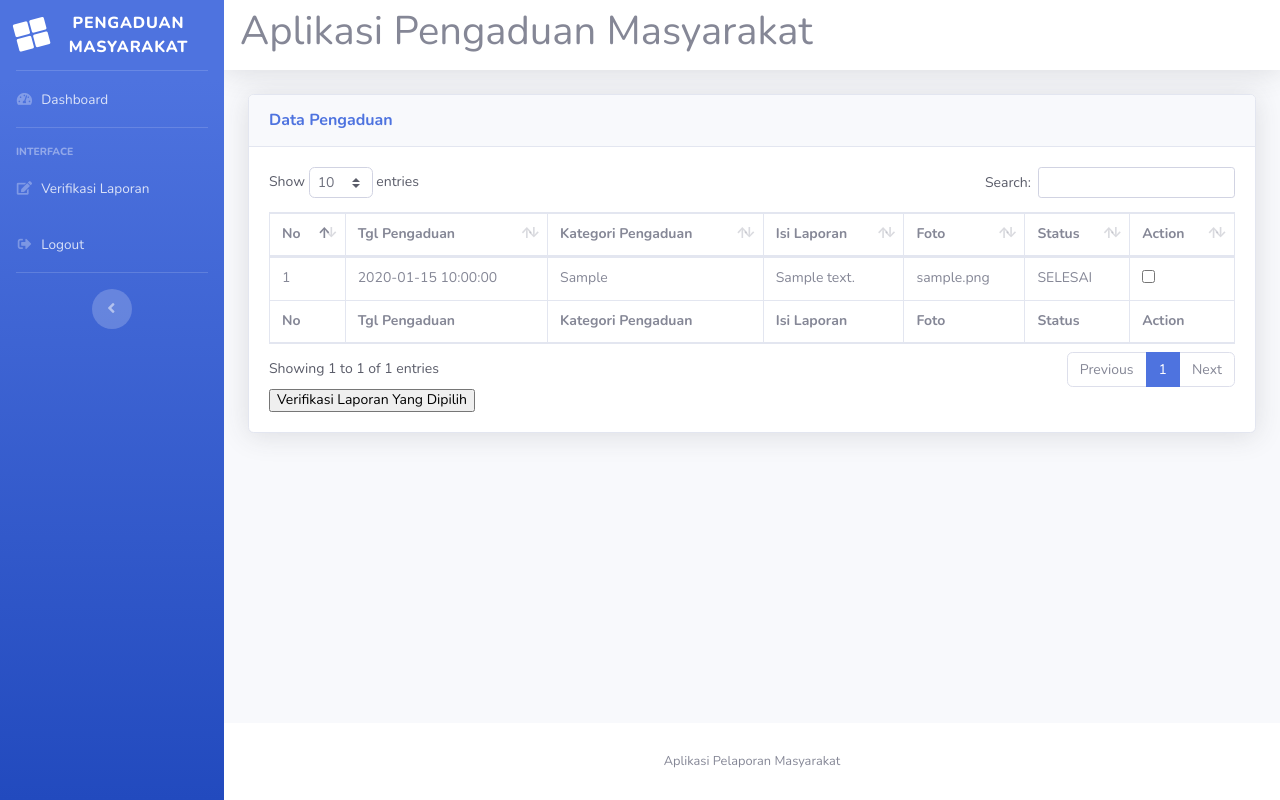
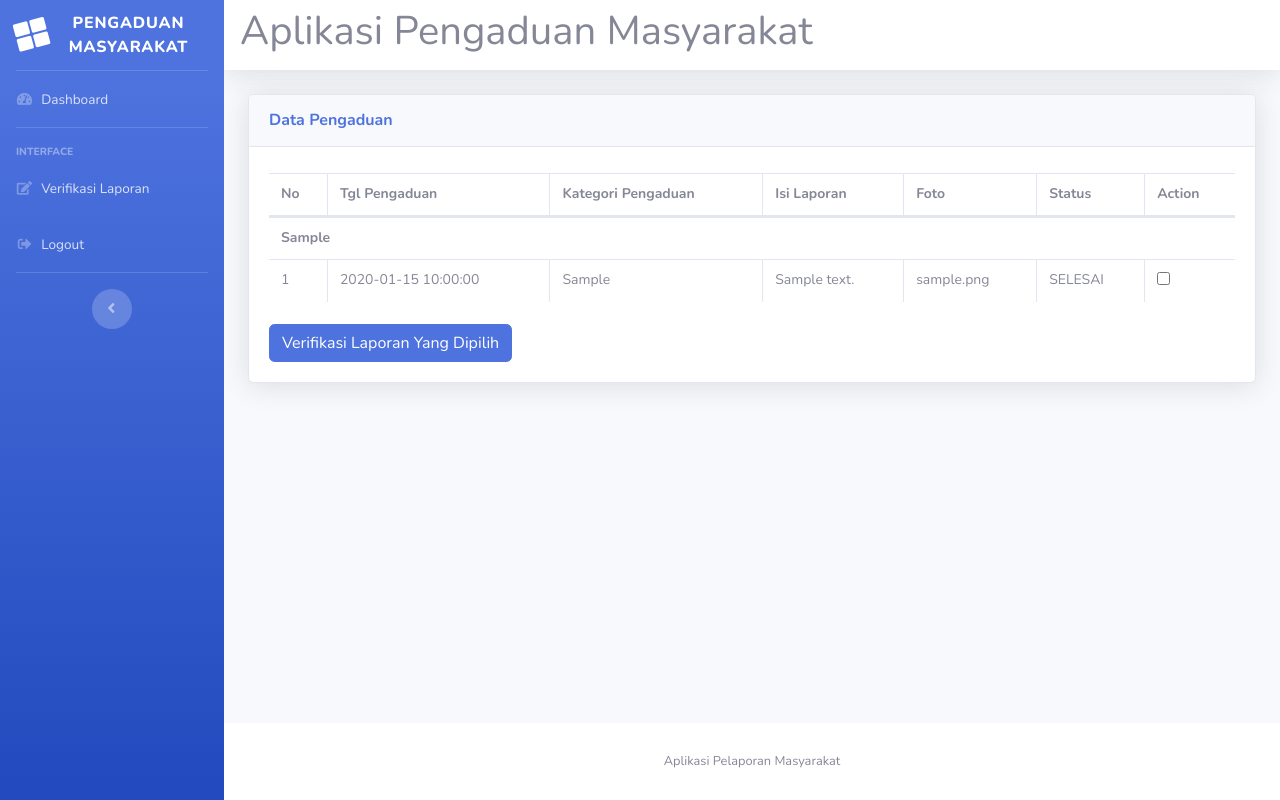
Before and after one commit to Bayuprdana/pengaduanwebb, a PHP site: page /petugas/petugas.php?url=verifikasi-laporan in a window 1280 px wide. Run offline with PHP 8.4, Linux system fonts and the light colour scheme; the visitor is signed in with stand-in values (Sample User, id 1); tables that the repository leaves empty or names only in its code hold one stand-in row (values such as "Sample post"); some libraries are stand-ins or nearby versions.

Commit message:
Add files via upload

```diff
--- a/petugas/verifikasi-laporan.php
+++ b/petugas/verifikasi-laporan.php
@@ -1,10 +1,41 @@
-<!-- DataTales Example -->
+<?php
+include '../koneksi/koneksi.php';
+
+if ($_SERVER['REQUEST_METHOD'] == 'POST' && isset($_POST['verifikasi'])) {
+    $verifikasi_ids = $_POST['verifikasi'];
+
+    foreach ($verifikasi_ids as $id_pengaduan) {
+        $update_sql = "UPDATE pengaduan SET status = 'SELESAI' WHERE id_pengaduan = $id_pengaduan";
+        mysqli_query($koneksi, $update_sql);
+
+        // Mendapatkan nilai dari input tersembunyi untuk setiap item yang dicentang
+        $kategori_pengaduan = $_POST['kategori_pengaduan'][$id_pengaduan] ?? '';
+        $tgl_pengaduan = $_POST['tgl_pengaduan'][$id_pengaduan] ?? '';
+        $nik = $_POST['nik'][$id_pengaduan] ?? '';
+        $isi_laporan = $_POST['isi_laporan'][$id_pengaduan] ?? '';
+        $foto = $_POST['foto'][$id_pengaduan] ?? '';
+
+        $insert_tanggapan_sql = "INSERT INTO tanggapan (kategori_pengaduan, tgl_pengaduan, nik, isi_laporan, foto, status, verifikasi) VALUES ('$kategori_pengaduan', '$tgl_pengaduan', '$nik', '$isi_laporan', '$foto', 1, 1)";
+        mysqli_query($koneksi, $insert_tanggapan_sql);
+    }
+}
+
+if ($_SESSION['level'] == "petugas") {
+    $sql = "SELECT * FROM pengaduan ORDER BY kategori_pengaduan, id_pengaduan DESC";
+} elseif ($_SESSION['level'] == "pengguna") {
+    $sql = "SELECT * FROM pengaduan WHERE nik='$_SESSION[nik]' ORDER BY kategori_pengaduan, id_pengaduan DESC";
+}
+
+$query = mysqli_query($koneksi, $sql);
+$no = 1;
+?>
+
 <div class="card shadow mb-4">
     <div class="card-header py-3">
         <h6 class="m-0 font-weight-bold text-primary">Data Pengaduan</h6>
     </div>
     <div class="card-body" style="font-size: 14px;">
-        <form action="proses-verifikasi.php" method="post">
+        <form action="" method="post">
             <div class="table-responsive">
                 <table class="table table-bordered" id="dataTable" width="100%" cellspacing="0">
                     <thead>
@@ -18,32 +49,17 @@
                             <th>Action</th>
                         </tr>
                     </thead>
-                    <tfoot>
-                        <tr>
-                            <th>No</th>
-                            <th>Tgl Pengaduan</th>
-                            <th>Kategori Pengaduan</th>
-                            <th>Isi Laporan</th>
-                            <th>Foto</th>
-                            <th>Status</th>
-                            <th>Action</th>
-                        </tr>
-                    </tfoot>
                     <tbody>
                         <?php
-                        include '../koneksi/koneksi.php';
-                        //query based on level
-                        if($_SESSION['level']=="petugas"){
-                            $sql    = "SELECT * FROM pengaduan ORDER BY id_pengaduan DESC";
-                        }
-                        elseif($_SESSION['level']=="pengguna"){
-                            $sql    = "SELECT * FROM pengaduan WHERE nik='$_SESSION[nik]' ORDER BY id_pengaduan DESC";
-                        }
+                        $current_category = null; // untuk melacak kategori saat ini
 
-                        $query  = mysqli_query($koneksi, $sql);
-                        $no     = 1;
-
-                        while ($data = mysqli_fetch_array($query)) { ?>
+                        while ($data = mysqli_fetch_array($query)) :
+                            // Jika kategori berubah, tampilkan judul kategori baru
+                            if ($current_category !== $data['kategori_pengaduan']) {
+                                echo '<tr class="font-weight-bold"><td colspan="7">' . $data['kategori_pengaduan'] . '</td></tr>';
+                                $current_category = $data['kategori_pengaduan'];
+                            }
+                        ?>
                             <tr>
                                 <td><?= $no++ ?></td>
                                 <td><?= $data['tgl_pengaduan']; ?></td>
@@ -52,16 +68,21 @@
                                 <td><?= $data['foto']; ?></td>
                                 <td><?= $data['status']; ?></td>
                                 <td>
-                                    <!-- Tambahkan checkbox verifikasi -->
                                     <input type="checkbox" name="verifikasi[]" value="<?= $data['id_pengaduan'] ?>">
+                                    <!-- Menambahkan input tersembunyi untuk setiap nilai yang perlu disimpan -->
+                                    <input type="hidden" name="kategori_pengaduan[<?= $data['id_pengaduan'] ?>]" value="<?= $data['kategori_pengaduan'] ?>">
+                                    <input type="hidden" name="tgl_pengaduan[<?= $data['id_pengaduan'] ?>]" value="<?= $data['tgl_pengaduan'] ?>">
+                                    <input type="hidden" name="nik[<?= $data['id_pengaduan'] ?>]" value="<?= $data['nik'] ?>">
+                                    <input type="hidden" name="isi_laporan[<?= $data['id_pengaduan'] ?>]" value="<?= $data['isi_laporan'] ?>">
+                                    <input type="hidden" name="foto[<?= $data['id_pengaduan'] ?>]" value="<?= $data['foto'] ?>">
                                 </td>
                             </tr>
-                        <?php } ?>
+                        <?php endwhile; ?>
                     </tbody>
                 </table>
-
-                <!-- Tombol untuk memproses verifikasi -->
-                <input type="submit" value="Verifikasi Laporan Yang Dipilih">
+            </div>
+            <div class="mt-3">
+                <input type="submit" value="Verifikasi Laporan Yang Dipilih" class="btn btn-primary">
             </div>
         </form>
     </div>
```
Also changed, not shown: petugas/proses-verifikasi.php (+2 -5 lines), petugas/halaman.php (line endings or trailing spaces), petugas/petugas.php (line endings or trailing spaces).
